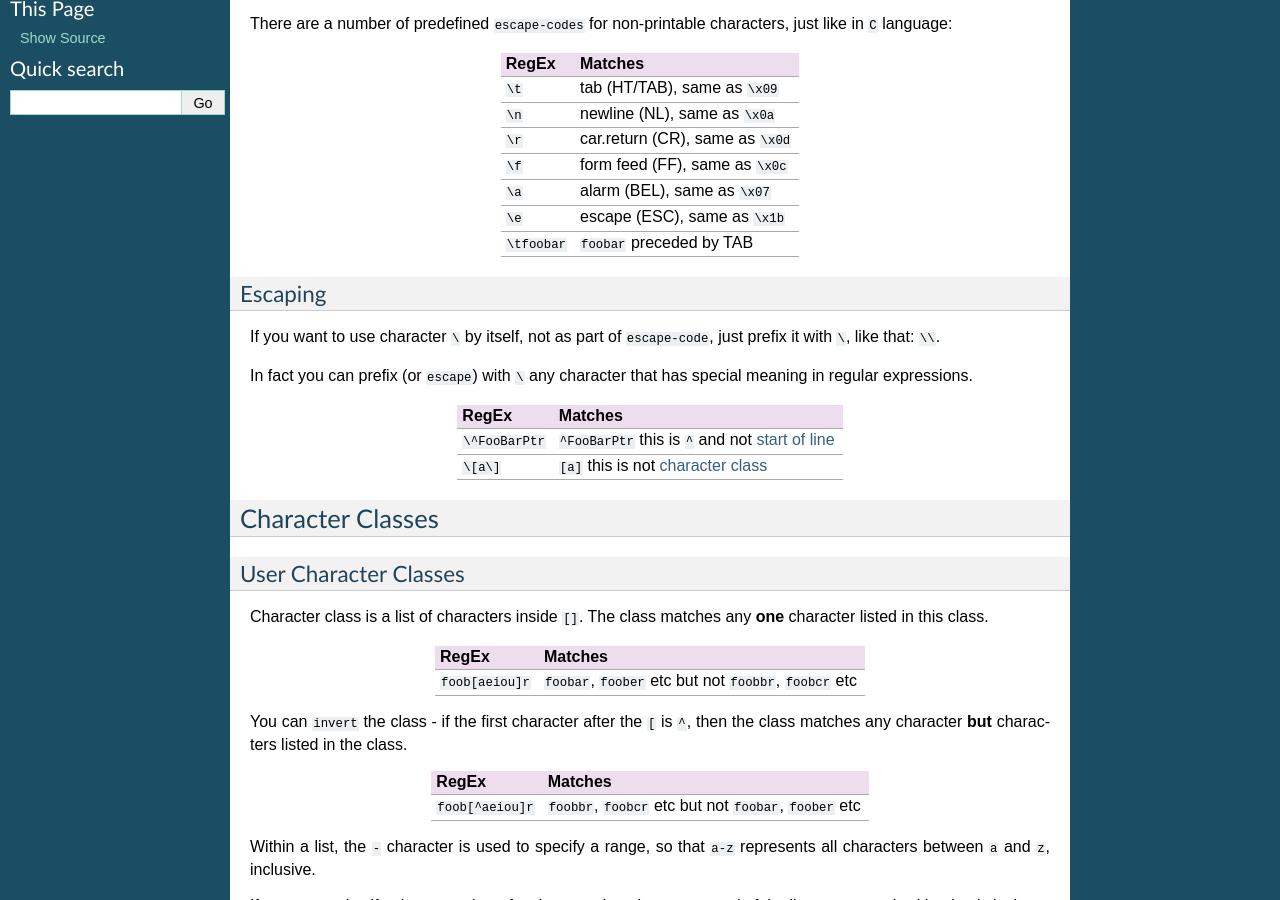
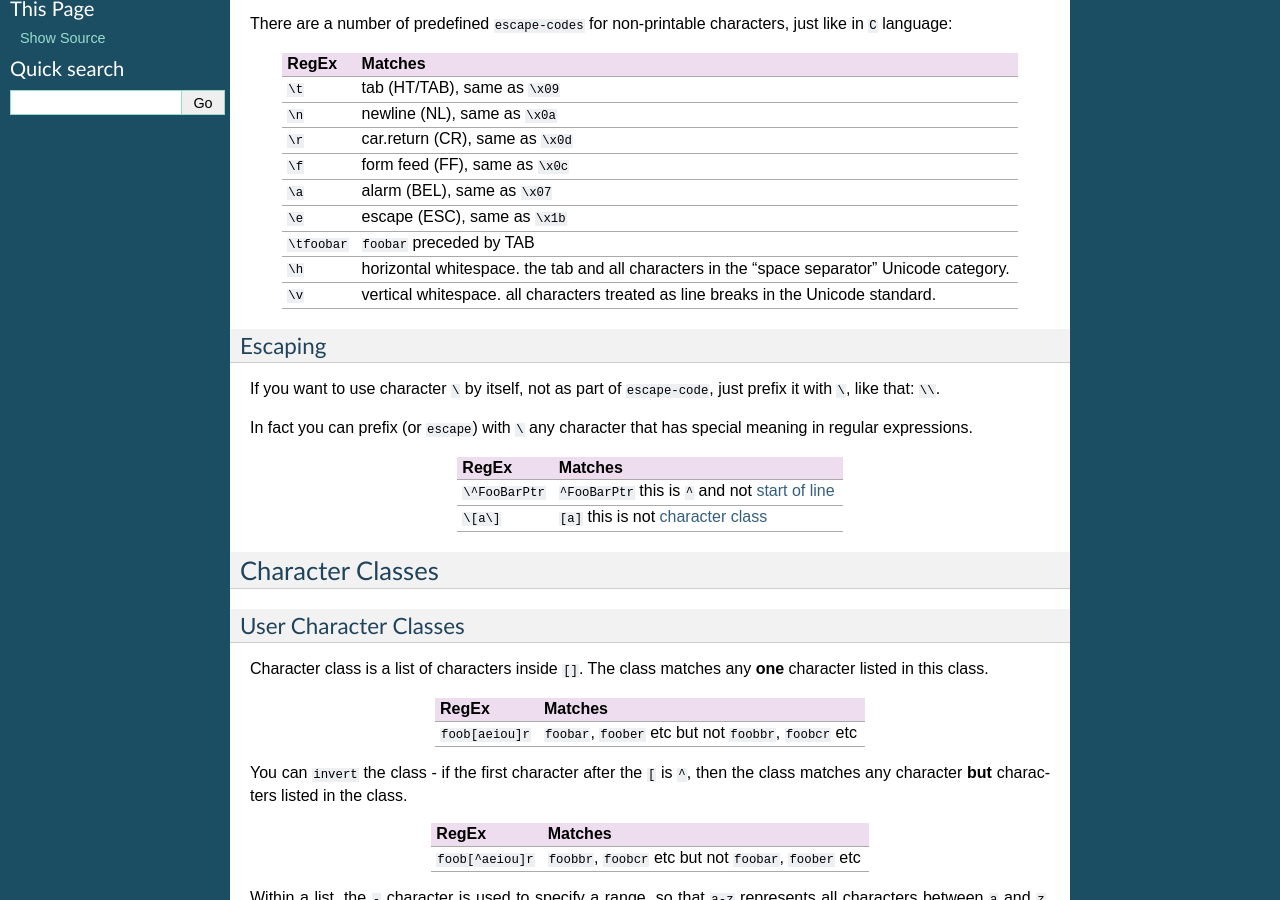
Before and after one commit to andgineer/TRegExpr, a Sphinx documentation site: the page built from docs/regular_expressions.rst, in a window 1280 px wide and 900 px high, scrolled down 770 px. Built offline with Sphinx 7.4.7, drawn with Linux system fonts in a browser that asks for light colours.

Commit message:
\v \h doc

```diff
--- a/docs/regular_expressions.rst
+++ b/docs/regular_expressions.rst
@@ -68,6 +68,10 @@ RegEx        Matches
 ``\a``       alarm (BEL), same as ``\x07``
 ``\e``       escape (ESC), same as ``\x1b``
 ``\tfoobar`` ``foobar`` preceded by TAB
+``\h``       horizontal whitespace. the tab and all characters in the "space separator"
+             Unicode category.
+``\v``       vertical whitespace. all characters treated as line breaks in the Unicode
+             standard.
 ============ ==========================================================================
 
 .. _escape:
```
Also changed, not shown: 5 other files.
